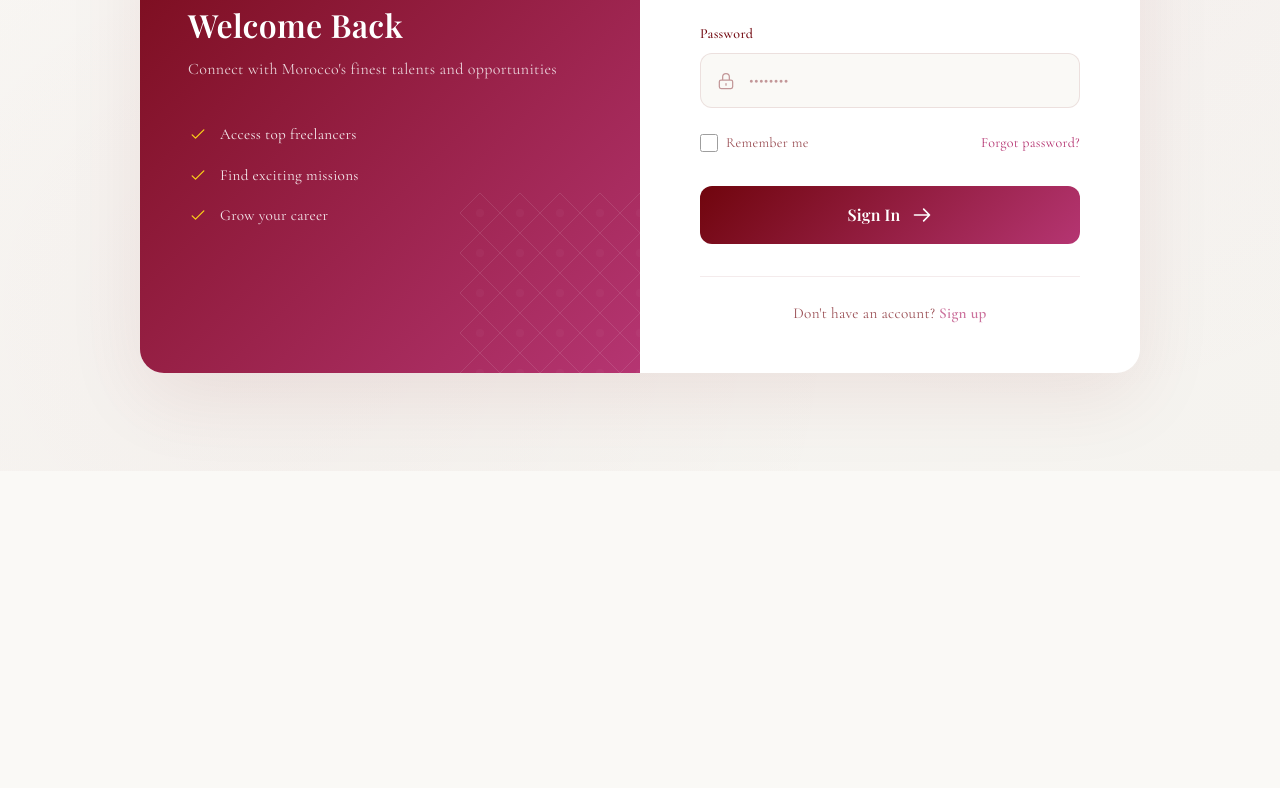
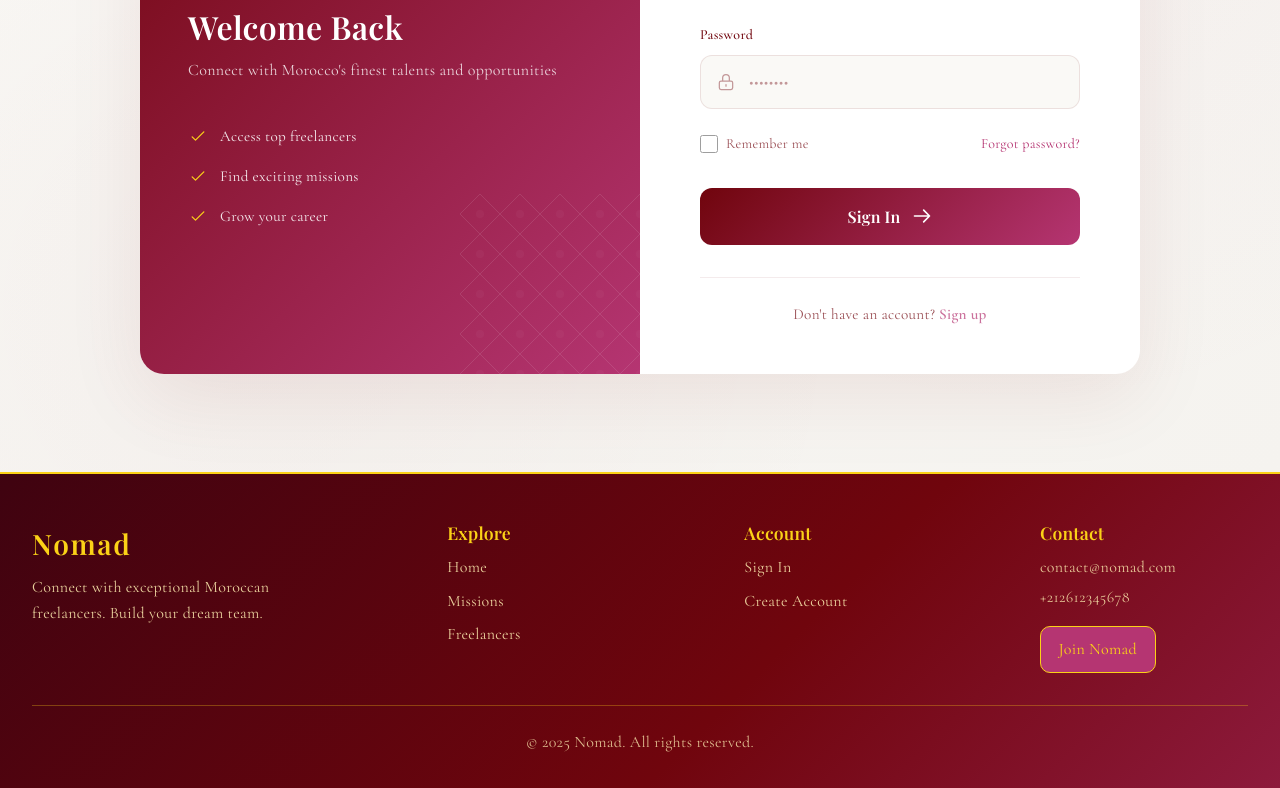
Before and after one commit to Byeolunu/Nomad, an Angular app in the folder front/: page /login in a window 1280 px wide. Shown: the part 408-1196 px from the top of the page. Before the commit the page ends 879 px from the top, so only its background shows below. Built offline with nearby package versions, Linux system fonts and the light colour scheme; a web font is replaced by a local one.

Commit message:
Added footer and modified header

```diff
--- a/front/src/app/app.html
+++ b/front/src/app/app.html
@@ -2,3 +2,4 @@
 <main class="w-full">
   <router-outlet></router-outlet>
 </main>
+<app-footer></app-footer>
--- a/front/src/app/app.ts
+++ b/front/src/app/app.ts
@@ -1,11 +1,12 @@
 import { Component, signal } from '@angular/core';
 import { Header } from './components/header/header';
+import { Footer } from './components/footer/footer';
 import {RouterOutlet} from '@angular/router';
 
 @Component({
   selector: 'app-root',
   standalone: true,
-  imports: [Header, RouterOutlet],
+  imports: [Header, Footer, RouterOutlet],
   templateUrl: './app.html',
   styleUrls: ['./app.css']
 })
--- /dev/null
+++ b/front/src/app/components/footer/footer.css
@@ -0,0 +1,94 @@
+.footer {
+  background: linear-gradient(135deg, #3f0310 0%, #70050d 60%, #8d1a3c 100%);
+  color: #f9e7ac;
+  padding: 3rem 2rem 2rem;
+  border-top: 2px solid #fbd217;
+  box-shadow: 0 -8px 24px rgba(112, 5, 13, 0.2);
+}
+
+.footer-top {
+  display: grid;
+  grid-template-columns: repeat(auto-fit, minmax(200px, 1fr));
+  gap: 2rem;
+  align-items: start;
+  justify-items: center;
+  text-align: left;
+  margin-bottom: 2rem;
+}
+
+.brand-mark {
+  font-size: 1.75rem;
+  letter-spacing: 0.06em;
+  color: #fbd217;
+}
+
+.brand-copy {
+  margin-top: 0.5rem;
+  color: rgba(249, 231, 172, 0.9);
+  line-height: 1.6;
+}
+
+.group-title {
+  font-size: 1.1rem;
+  color: #fbd217;
+  margin-bottom: 0.75rem;
+}
+
+.link-list {
+  display: grid;
+  gap: 0.5rem;
+}
+
+.footer-link {
+  color: rgba(249, 231, 172, 0.9);
+  text-decoration: none;
+  transition: color 0.2s ease, transform 0.2s ease;
+}
+
+.footer-link:hover {
+  color: #fbd217;
+  transform: translateX(2px);
+}
+
+.contact-item {
+  margin: 0.25rem 0;
+  color: rgba(249, 231, 172, 0.85);
+}
+
+.cta {
+  margin-top: 0.75rem;
+  padding: 0.6rem 1.1rem;
+  background: #b53572;
+  color: #fbd217;
+  border: 1px solid #fbd217;
+  border-radius: 10px;
+  cursor: pointer;
+  transition: all 0.2s ease;
+}
+
+.cta:hover {
+  background: #9a2d61;
+  transform: translateY(-1px);
+}
+
+.footer-bottom {
+  display: flex;
+  align-items: center;
+  justify-content: center;
+  gap: 0.75rem;
+  padding-top: 1.5rem;
+  border-top: 1px solid rgba(251, 210, 23, 0.3);
+  color: rgba(249, 231, 172, 0.8);
+  flex-wrap: wrap;
+}
+
+@media (max-width: 640px) {
+  .footer {
+    padding: 2.5rem 1.25rem 1.5rem;
+  }
+
+  .footer-bottom {
+    flex-direction: column;
+    align-items: center;
+  }
+}
--- /dev/null
+++ b/front/src/app/components/footer/footer.html
@@ -0,0 +1,33 @@
+<footer class="footer">
+  <div class="footer-top">
+    <div class="brand">
+      <div class="brand-mark font-maglite">Nomad</div>
+      <p class="brand-copy font-hermione">Connect with exceptional Moroccan freelancers. Build your dream team.</p>
+    </div>
+    <div class="link-group">
+      <h3 class="group-title font-maglite">Explore</h3>
+      <nav class="link-list">
+        @for (link of quickLinks; track link.label) {
+          <a class="footer-link font-hermione" [routerLink]="link.path">{{ link.label }}</a>
+        }
+      </nav>
+    </div>
+    <div class="link-group">
+      <h3 class="group-title font-maglite">Account</h3>
+      <nav class="link-list">
+        @for (link of accountLinks; track link.label) {
+          <a class="footer-link font-hermione" [routerLink]="link.path">{{ link.label }}</a>
+        }
+      </nav>
+    </div>
+    <div class="contact">
+      <h3 class="group-title font-maglite">Contact</h3>
+      <p class="contact-item font-hermione">{{ contactEmail }}</p>
+      <p class="contact-item font-hermione">{{ contactPhone }}</p>
+      <button class="cta font-hermione" [routerLink]="'/signup'">Join Nomad</button>
+    </div>
+  </div>
+  <div class="footer-bottom font-hermione">
+    <span>© {{ currentYear }} Nomad. All rights reserved.</span>
+  </div>
+</footer>
--- /dev/null
+++ b/front/src/app/components/footer/footer.ts
@@ -0,0 +1,32 @@
+import { Component } from '@angular/core';
+import { CommonModule } from '@angular/common';
+import { RouterLink } from '@angular/router';
+
+interface FooterLink {
+  label: string;
+  path: string;
+}
+
+@Component({
+  selector: 'app-footer',
+  standalone: true,
+  imports: [CommonModule, RouterLink],
+  templateUrl: './footer.html',
+  styleUrl: './footer.css'
+})
+export class Footer {
+  readonly quickLinks: FooterLink[] = [
+    { label: 'Home', path: '/home' },
+    { label: 'Missions', path: '/missions' },
+    { label: 'Freelancers', path: '/freelancers' },
+  ];
+
+  readonly accountLinks: FooterLink[] = [
+    { label: 'Sign In', path: '/login' },
+    { label: 'Create Account', path: '/signup' },
+  ];
+
+  readonly contactEmail = 'contact@nomad.com';
+  readonly contactPhone = '+212612345678';
+  readonly currentYear = new Date().getFullYear();
+}
--- a/front/src/app/components/header/header.css
+++ b/front/src/app/components/header/header.css
@@ -24,7 +24,7 @@
 .nav-link {
   color: #FBD217;
   text-decoration: none;
-  font-size: 1rem;
+  font-size: 1.2rem;
   transition: opacity 0.2s ease;
   display: flex;
   align-items: center;
@@ -55,7 +55,7 @@
 .sign-in-link {
   color: #FBD217;
   text-decoration: none;
-  font-size: 1rem;
+  font-size: 1.1rem;
   transition: opacity 0.2s ease;
 }
 .sign-in-link:hover {
@@ -68,7 +68,7 @@
   border: 1px solid #FBD217;
   border-radius: 8px;
   text-decoration: none;
-  font-size: 1rem;
+  font-size: 1.1rem;
   transition: all 0.2s ease;
 }
 .register-btn:hover {
--- a/front/src/app/home/home.css
+++ b/front/src/app/home/home.css
@@ -18,7 +18,7 @@
   background-repeat: no-repeat;
   background-attachment: fixed;
   overflow: hidden;
-  padding: 6rem 2rem;
+  padding: 1rem 2rem;
 }
 .hero-content {
   max-width: 900px;
@@ -370,7 +370,7 @@
 .testimonials-section {
   position: relative;
   padding: 8rem 2rem;
-  background-image: linear-gradient(rgba(10, 72, 51, 0.9), rgba(10, 72, 51, 0.7)), url('/assets/images/zelligeGreen.jpg');
+  background-image: linear-gradient(rgba(10, 72, 51, 0.95), rgba(10, 72, 51, 0.95)), url('/assets/images/zelligeGreen.jpg');
   background-size: cover;
   background-position: center;
   background-repeat: no-repeat;
```
